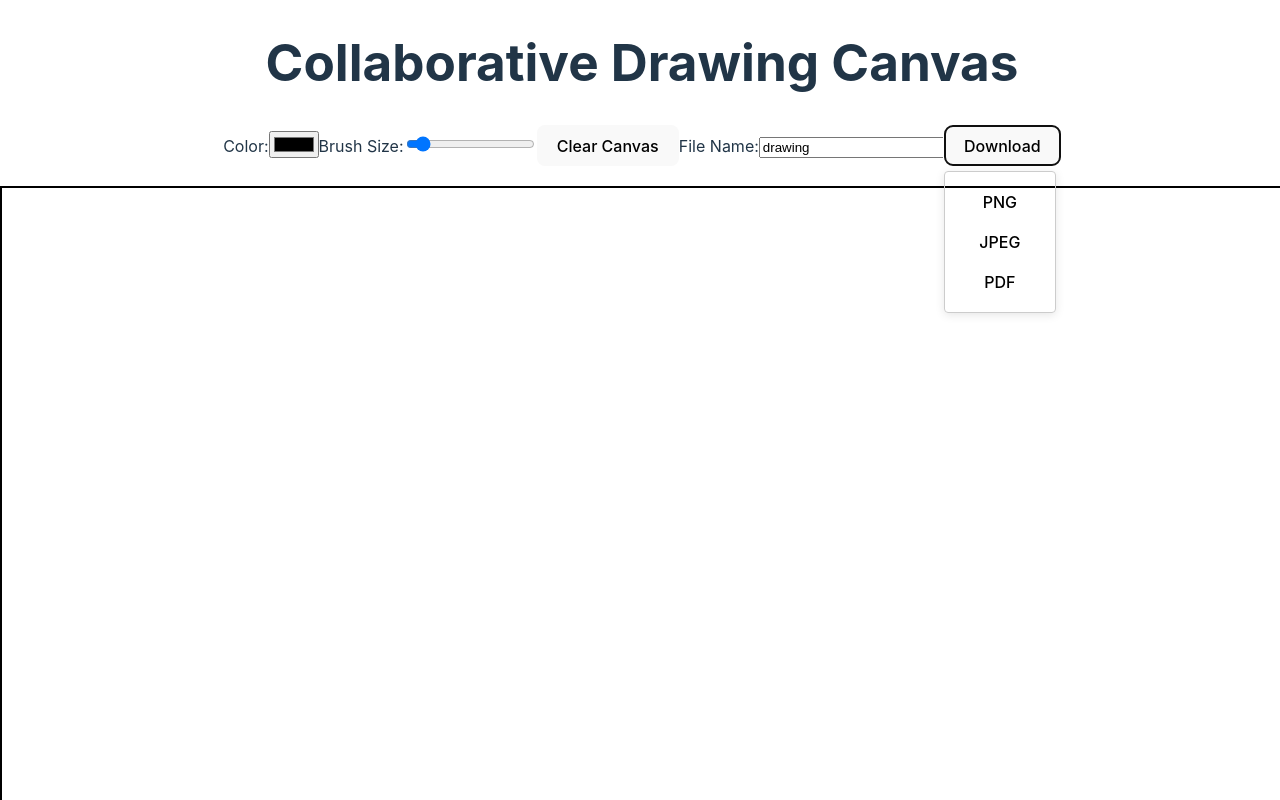
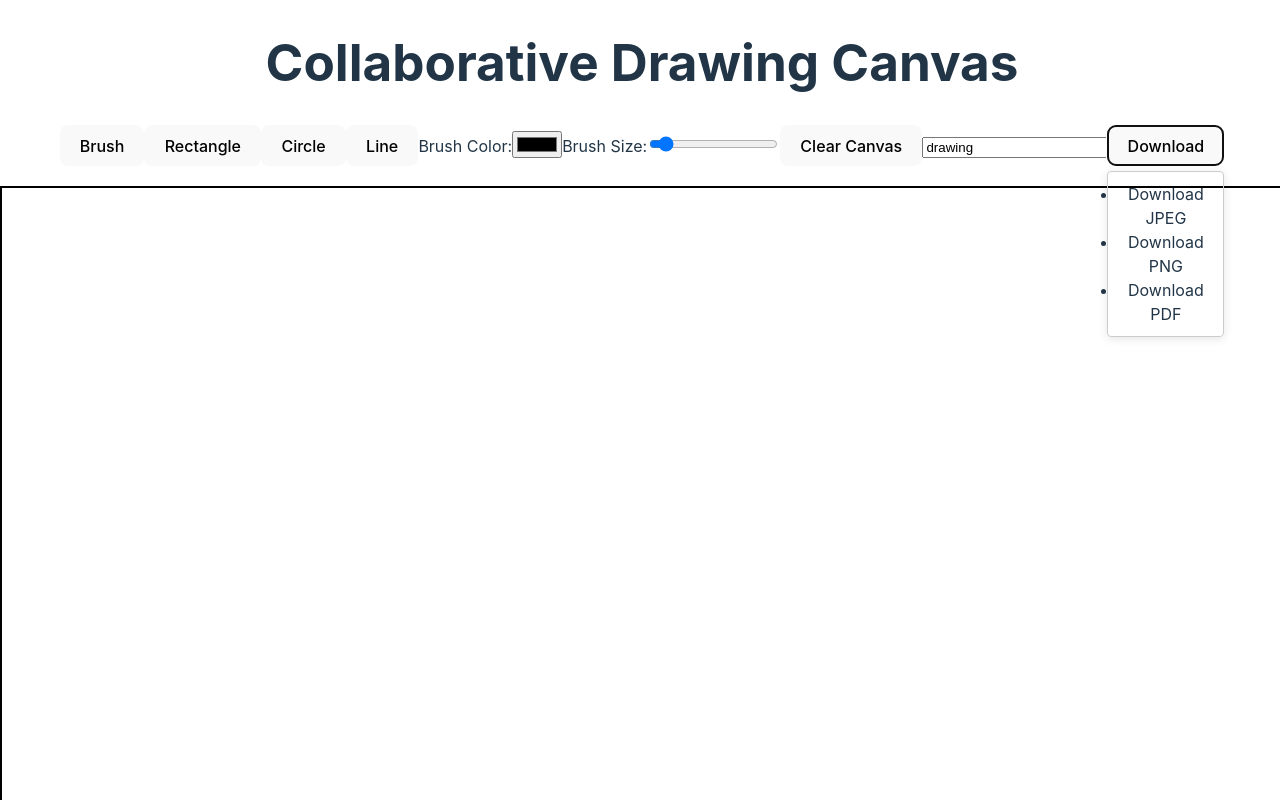
Before and after one commit to MSTC-DA-IICT/Hacktoberfest24-Drawing-Canvas-React, a React (Vite) app: page / in a window 1280 px wide. Both pictures are taken after a click on the button "Download". Shown: the top 800 px of the page. Built offline with nearby package versions, Linux system fonts and the light colour scheme.

Commit message:
Shape Drawing: Draw predefined shapes (rectangles, circles, lines) on the canvas.

```diff
--- a/src/App.jsx
+++ b/src/App.jsx
@@ -6,20 +6,23 @@ function App() {
     const canvasRef = useRef(null);
     const contextRef = useRef(null);
     const [isDrawing, setIsDrawing] = useState(false);
-  const [color, setColor] = useState('#000000');  //  color
-  const [lineWidth, setLineWidth] = useState(5);  // brush size
     const [fileName, setFileName] = useState('drawing');
     const [isDropdownOpen, setIsDropdownOpen] = useState(false);
+    const [currentTool, setCurrentTool] = useState('brush');
+    const [startX, setStartX] = useState(0);
+    const [startY, setStartY] = useState(0);
+    const [canvasData, setCanvasData] = useState(null);
+
+    const [brushColor, setBrushColor] = useState('#000000');
+    const [brushSize, setBrushSize] = useState(5);
+    const [rectangleColor, setRectangleColor] = useState('#000000');
+    const [rectangleSize, setRectangleSize] = useState(5);
+    const [circleColor, setCircleColor] = useState('#000000');
+    const [circleSize, setCircleSize] = useState(5);
+    const [lineColor, setLineColor] = useState('#000000');
+    const [lineSize, setLineSize] = useState(5);
 
     useEffect(() => {
-    const savedColor = localStorage.getItem('brushColor');
-    const savedLineWidth = localStorage.getItem('brushSize');
-    const savedFileName = localStorage.getItem('fileName');
-
-    if (savedColor) setColor(savedColor);
-    if (savedLineWidth) setLineWidth(Number(savedLineWidth));
-    if (savedFileName) setFileName(savedFileName);
-
         const canvas = canvasRef.current;
         canvas.width = window.innerWidth * 2;
         canvas.height = window.innerHeight * 2;
@@ -32,37 +35,110 @@ function App() {
         contextRef.current = context;
 
         loadCanvasData();
+        loadFileName();
     }, []);
 
     useEffect(() => {
         if (contextRef.current) {
-      contextRef.current.strokeStyle = color;
-      contextRef.current.lineWidth = lineWidth;
+            switch (currentTool) {
+                case 'brush':
+                    contextRef.current.strokeStyle = brushColor;
+                    contextRef.current.lineWidth = brushSize;
+                    break;
+                case 'rectangle':
+                    contextRef.current.strokeStyle = rectangleColor;
+                    contextRef.current.lineWidth = rectangleSize;
+                    break;
+                case 'circle':
+                    contextRef.current.strokeStyle = circleColor;
+                    contextRef.current.lineWidth = circleSize;
+                    break;
+                case 'line':
+                    contextRef.current.strokeStyle = lineColor;
+                    contextRef.current.lineWidth = lineSize;
+                    break;
+                default:
+                    break;
             }
-  }, [color, lineWidth]);
+        }
+    }, [brushColor, brushSize, rectangleColor, rectangleSize, circleColor, circleSize, lineColor, lineSize, currentTool]);
 
     const startDrawing = ({ nativeEvent }) => {
         const { offsetX, offsetY } = nativeEvent;
+        setStartX(offsetX);
+        setStartY(offsetY);
+        setIsDrawing(true);
+
+        setCanvasData(canvasRef.current.toDataURL());
+        if (currentTool === 'brush') {
             contextRef.current.beginPath();
             contextRef.current.moveTo(offsetX, offsetY);
-    setIsDrawing(true);
+        }
+    };
+
+    const drawShape = ({ nativeEvent }) => {
+        if (!isDrawing) return;
+        const { offsetX, offsetY } = nativeEvent;
+
+        if (currentTool === 'brush') {
+            contextRef.current.lineTo(offsetX, offsetY);
+            contextRef.current.stroke();
+            return;
+        }
+
+        const image = new Image();
+        image.src = canvasData;
+        image.onload = () => {
+            contextRef.current.clearRect(0, 0, canvasRef.current.width, canvasRef.current.height);
+            contextRef.current.drawImage(image, 0, 0, canvasRef.current.width / 2, canvasRef.current.height / 2);
+
+            switch (currentTool) {
+                case 'rectangle':
+                    drawRectangle(startX, startY, offsetX, offsetY);
+                    break;
+                case 'circle':
+                    drawCircle(startX, startY, offsetX, offsetY);
+                    break;
+                case 'line':
+                    drawLine(startX, startY, offsetX, offsetY);
+                    break;
+                default:
+                    break;
+            }
+        };
     };
 
     const finishDrawing = () => {
+        setIsDrawing(false);
+        saveCanvasData();
+        if (currentTool === 'brush') {
             contextRef.current.closePath();
-    setIsDrawing(false);
-
-     localStorage.setItem('brushColor', color);
-    localStorage.setItem('brushSize', lineWidth);
-
-    saveCanvasData();
+        }
     };
 
-  const draw = ({ nativeEvent }) => {
-    if (!isDrawing) return;
-    const { offsetX, offsetY } = nativeEvent;
-    contextRef.current.lineTo(offsetX, offsetY);
+    const drawRectangle = (x1, y1, x2, y2) => {
+        const width = x2 - x1;
+        const height = y2 - y1;
+        contextRef.current.beginPath();
+        contextRef.current.rect(x1, y1, width, height);
         contextRef.current.stroke();
+        contextRef.current.closePath();
+    };
+
+    const drawCircle = (x1, y1, x2, y2) => {
+        const radius = Math.sqrt(Math.pow(x2 - x1, 2) + Math.pow(y2 - y1, 2));
+        contextRef.current.beginPath();
+        contextRef.current.arc(x1, y1, radius, 0, 2 * Math.PI);
+        contextRef.current.stroke();
+        contextRef.current.closePath();
+    };
+
+    const drawLine = (x1, y1, x2, y2) => {
+        contextRef.current.beginPath();
+        contextRef.current.moveTo(x1, y1);
+        contextRef.current.lineTo(x2, y2);
+        contextRef.current.stroke();
+        contextRef.current.closePath();
     };
 
     const clearCanvas = () => {
@@ -104,7 +180,6 @@ function App() {
         }
     };
 
-  // Saving functionality
     const saveCanvasData = () => {
         const canvas = canvasRef.current;
         const canvasData = canvas.toDataURL();
@@ -125,22 +200,54 @@ function App() {
         }
     };
 
-   const handleFileNameChange = (e) => {
-    const newFileName = e.target.value;
-    setFileName(newFileName);
+    const saveFileName = (newFileName) => {
         localStorage.setItem('fileName', newFileName);
+    };
+
+    const loadFileName = () => {
+        const savedFileName = localStorage.getItem('fileName');
+        if (savedFileName) {
+            setFileName(savedFileName);
+        }
     };
 
     return (
         <div className="App">
             <h1>Collaborative Drawing Canvas</h1>
             <div className="toolbar">
+                <button
+                    className={`tool-button ${currentTool === 'brush' ? 'selected' : ''}`}
+                    onClick={() => setCurrentTool('brush')}
+                >
+                    Brush
+                </button>
+                <button
+                    className={`tool-button ${currentTool === 'rectangle' ? 'selected' : ''}`}
+                    onClick={() => setCurrentTool('rectangle')}
+                >
+                    Rectangle
+                </button>
+                <button
+                    className={`tool-button ${currentTool === 'circle' ? 'selected' : ''}`}
+                    onClick={() => setCurrentTool('circle')}
+                >
+                    Circle
+                </button>
+                <button
+                    className={`tool-button ${currentTool === 'line' ? 'selected' : ''}`}
+                    onClick={() => setCurrentTool('line')}
+                >
+                    Line
+                </button>
+
+                {currentTool === 'brush' && (
+                    <>
                         <label>
-          Color:
+                            Brush Color:
                             <input
                                 type="color"
-            value={color}
-            onChange={(e) => setColor(e.target.value)}
+                                value={brushColor}
+                                onChange={(e) => setBrushColor(e.target.value)}
                             />
                         </label>
                         <label>
@@ -149,38 +256,115 @@ function App() {
                                 type="range"
                                 min="1"
                                 max="50"
-            value={lineWidth}
-            onChange={(e) => setLineWidth(e.target.value)}
+                                value={brushSize}
+                                onChange={(e) => setBrushSize(e.target.value)}
                             />
                         </label>
-        <button onClick={clearCanvas}>Clear Canvas</button>
+                    </>
+                )}
+                {currentTool === 'rectangle' && (
+                    <>
                         <label>
-          File Name:
+                            Rectangle Color:
+                            <input
+                                type="color"
+                                value={rectangleColor}
+                                onChange={(e) => setRectangleColor(e.target.value)}
+                            />
+                        </label>
+                        <label>
+                            Rectangle Size:
+                            <input
+                                type="range"
+                                min="1"
+                                max="50"
+                                value={rectangleSize}
+                                onChange={(e) => setRectangleSize(e.target.value)}
+                            />
+                        </label>
+                    </>
+                )}
+                {currentTool === 'circle' && (
+                    <>
+                        <label>
+                            Circle Color:
+                            <input
+                                type="color"
+                                value={circleColor}
+                                onChange={(e) => setCircleColor(e.target.value)}
+                            />
+                        </label>
+                        <label>
+                            Circle Size:
+                            <input
+                                type="range"
+                                min="1"
+                                max="50"
+                                value={circleSize}
+                                onChange={(e) => setCircleSize(e.target.value)}
+                            />
+                        </label>
+                    </>
+                )}
+                {currentTool === 'line' && (
+                    <>
+                        <label>
+                            Line Color:
+                            <input
+                                type="color"
+                                value={lineColor}
+                                onChange={(e) => setLineColor(e.target.value)}
+                            />
+                        </label>
+                        <label>
+                            Line Size:
+                            <input
+                                type="range"
+                                min="1"
+                                max="50"
+                                value={lineSize}
+                                onChange={(e) => setLineSize(e.target.value)}
+                            />
+                        </label>
+                    </>
+                )}
+
+                <button className="clear-button" onClick={clearCanvas}>
+                    Clear Canvas
+                </button>
+
                 <input
                     type="text"
                     value={fileName}
-            onChange={handleFileNameChange} // Save file
+                    onChange={(e) => {
+                        setFileName(e.target.value);
+                        saveFileName(e.target.value);
+                    }}
+                    placeholder="File Name"
                 />
-        </label>
                 <div className="dropdown">
-          <button onClick={() => setIsDropdownOpen(!isDropdownOpen)}>
+                    <button
+                        className="download-button"
+                        onClick={() => setIsDropdownOpen(!isDropdownOpen)}
+                    >
                         Download
                     </button>
                     {isDropdownOpen && (
-            <div className="dropdown-menu">
-              <button onClick={() => handleDownload('png')}>PNG</button>
-              <button onClick={() => handleDownload('jpeg')}>JPEG</button>
-              <button onClick={() => handleDownload('pdf')}>PDF</button>
-            </div>
+                        <ul className="dropdown-menu">
+                            <li onClick={() => handleDownload('jpeg')}>Download JPEG</li>
+                            <li onClick={() => handleDownload('png')}>Download PNG</li>
+                            <li onClick={() => handleDownload('pdf')}>Download PDF</li>
+                        </ul>
                     )}
                 </div>
             </div>
+
             <canvas
                 ref={canvasRef}
                 onMouseDown={startDrawing}
+                onMouseMove={drawShape}
                 onMouseUp={finishDrawing}
-        onMouseMove={draw}
-        className="drawing-canvas"
+                onMouseLeave={finishDrawing}
             />
         </div>
     );
```
Lines whose indentation alone changed are shown as unchanged.
